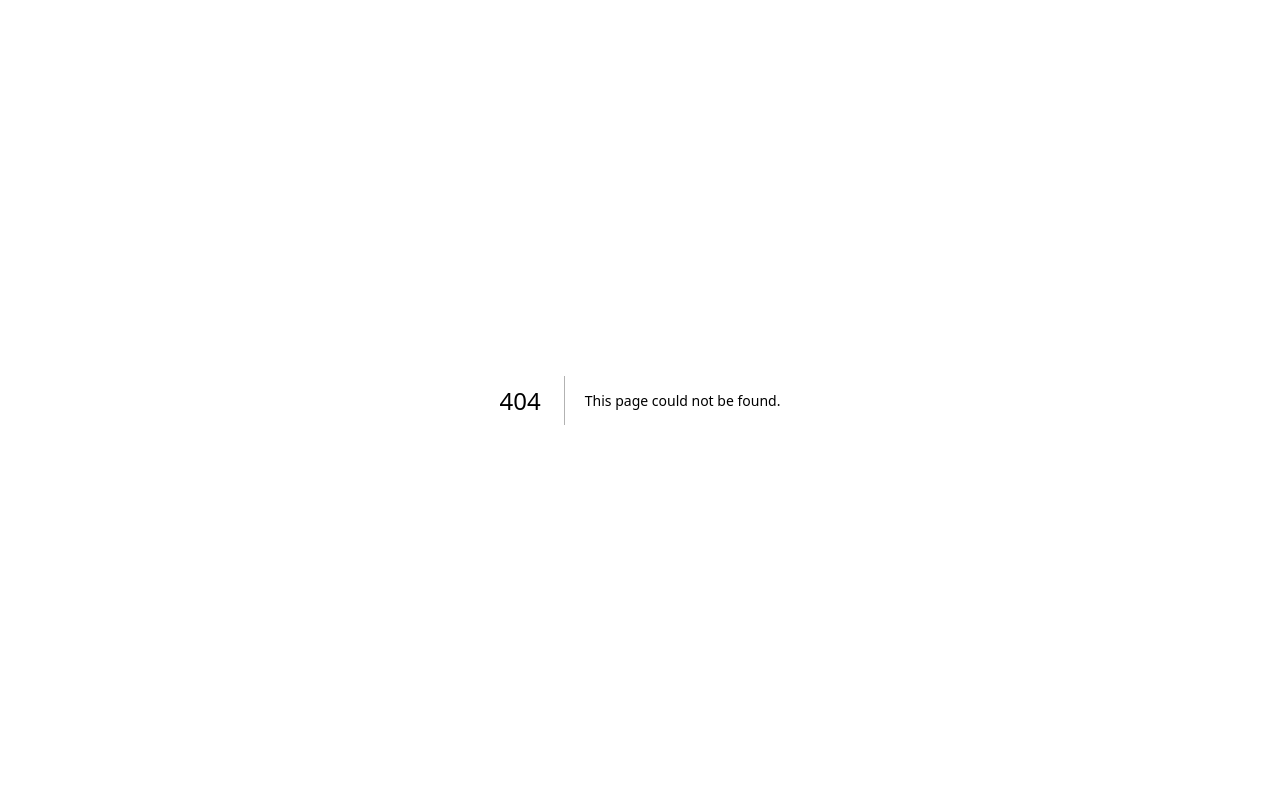
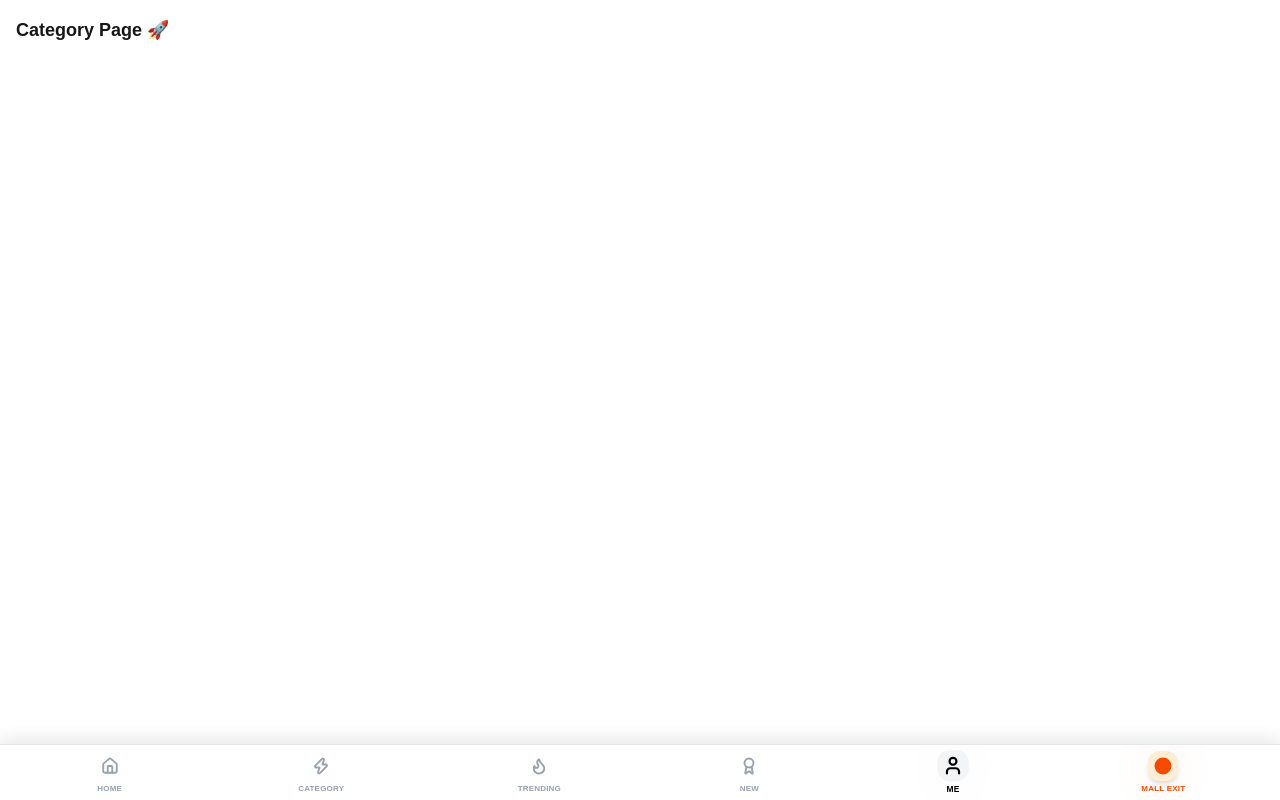
Before and after one commit to alimamu2024-a11y/sosta-deal-web, a Next.js app: page /mall/me in a window 1280 px wide. Before the commit this address had no page. Built offline with nearby package versions, Linux system fonts and the light colour scheme.

Commit message:
আপনার মেসেজ

```diff
--- /dev/null
+++ b/app/mall/category/page.tsx
@@ -0,0 +1,11 @@
+import MallLayout from "@/components/MallLayout";
+
+export default function CategoryPage() {
+  return (
+    <MallLayout>
+      <div className="p-4 text-lg font-bold">
+        Category Page 🚀
+      </div>
+    </MallLayout>
+  );
+}
--- /dev/null
+++ b/app/mall/layout.tsx
@@ -0,0 +1,10 @@
+import BottomNav from "@/components/BottomNav";
+
+export default function MallRootLayout({ children }: { children: React.ReactNode }) {
+  return (
+    <div className="pb-16">
+      {children}
+      <BottomNav />
+    </div>
+  );
+}
--- /dev/null
+++ b/app/mall/me/page.tsx
@@ -0,0 +1,11 @@
+import MallLayout from "@/components/MallLayout";
+
+export default function CategoryPage() {
+  return (
+    <MallLayout>
+      <div className="p-4 text-lg font-bold">
+        Category Page 🚀
+      </div>
+    </MallLayout>
+  );
+}
--- /dev/null
+++ b/app/mall/new/page.tsx
@@ -0,0 +1,11 @@
+import MallLayout from "@/components/MallLayout";
+
+export default function CategoryPage() {
+  return (
+    <MallLayout>
+      <div className="p-4 text-lg font-bold">
+        Category Page 🚀
+      </div>
+    </MallLayout>
+  );
+}
--- /dev/null
+++ b/app/mall/trending/page.tsx
@@ -0,0 +1,11 @@
+import MallLayout from "@/components/MallLayout";
+
+export default function CategoryPage() {
+  return (
+    <MallLayout>
+      <div className="p-4 text-lg font-bold">
+        Category Page 🚀
+      </div>
+    </MallLayout>
+  );
+}
--- /dev/null
+++ b/components/BottomNav.tsx
@@ -0,0 +1,90 @@
+"use client";
+
+import { useRouter, usePathname } from "next/navigation";
+import {
+  Home,
+  Zap,
+  Flame,
+  Award,
+  User,
+  ArrowLeftCircle,
+} from "lucide-react";
+
+export default function BottomNav() {
+  const router = useRouter();
+  const pathname = usePathname();
+
+  const navItems = [
+    { icon: Home, label: "Home", path: "/mall" },
+    { icon: Zap, label: "Category", path: "/mall/category" },
+    { icon: Flame, label: "Trending", path: "/mall/trending" },
+    { icon: Award, label: "New", path: "/mall/new" },
+    { icon: User, label: "Me", path: "/mall/me" },
+    { icon: ArrowLeftCircle, label: "Exit", path: "/" },
+  ];
+
+  return (
+    <nav className="fixed bottom-0 left-0 right-0 z-[120] h-14 px-2 flex justify-around items-center
+    bg-white/80 backdrop-blur-xl border-t border-gray-200 shadow-[0_-5px_20px_rgba(0,0,0,0.05)]">
+
+      {navItems.map((item) => {
+        const isActive = pathname === item.path;
+        const isExit = item.label === "Exit";
+
+        return (
+          <div
+            key={item.label}
+            onClick={() => router.push(item.path)}
+            className={`flex flex-col items-center justify-center cursor-pointer transition-all duration-300
+            ${
+              isExit
+                ? "text-orange-600"
+                : isActive
+                ? "text-black scale-105"
+                : "text-gray-400 hover:text-black"
+            }`}
+          >
+            {/* 🔥 ICON */}
+            <div
+              className={`p-1.5 rounded-xl transition-all duration-300
+              ${
+                isExit
+                  ? "bg-orange-100 shadow-md"
+                  : isActive
+                  ? "bg-gray-100"
+                  : ""
+              }`}
+            >
+              <item.icon
+                size={18}
+                strokeWidth={2.5}
+                className={`transition-all
+                ${
+                  isExit
+                    ? "fill-orange-600"
+                    : isActive
+                    ? "scale-110"
+                    : ""
+                }`}
+              />
+            </div>
+
+            {/* 🔥 LABEL */}
+            <span
+              className={`text-[8px] mt-0.5 uppercase tracking-wide
+              ${
+                isExit
+                  ? "font-black text-orange-600"
+                  : isActive
+                  ? "font-black"
+                  : "font-bold"
+              }`}
+            >
+              {isExit ? "Mall Exit" : item.label}
+            </span>
+          </div>
+        );
+      })}
+    </nav>
+  );
+}
--- /dev/null
+++ b/components/MallLayout.tsx
@@ -0,0 +1,12 @@
+"use client";
+
+import BottomNav from "./BottomNav";
+
+export default function MallLayout({ children }: { children: React.ReactNode }) {
+  return (
+    <div className="pb-16"> {/* 🔥 bottom nav এর জন্য space */}
+      {children}
+      <BottomNav /> {/* 🔥 এইটা না থাকলে কিছুই দেখাবে না */}
+    </div>
+  );
+}
```
